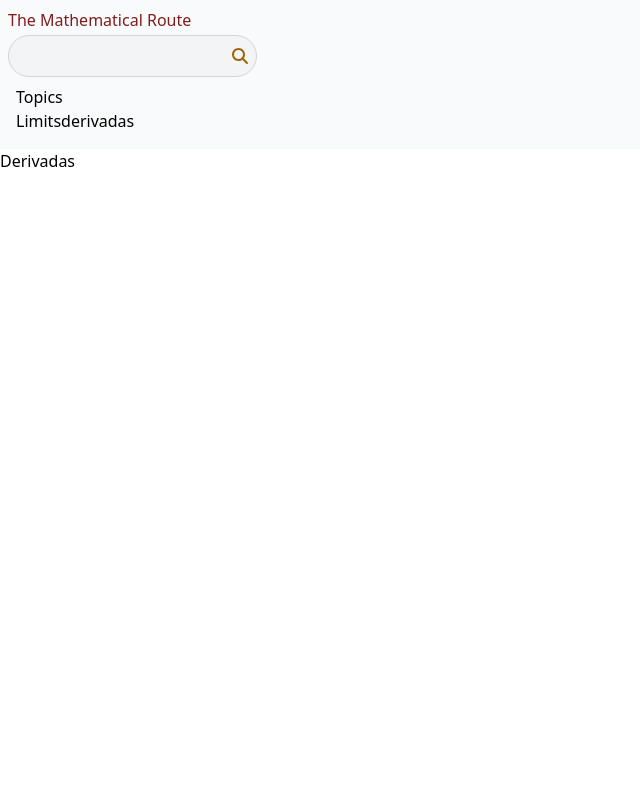
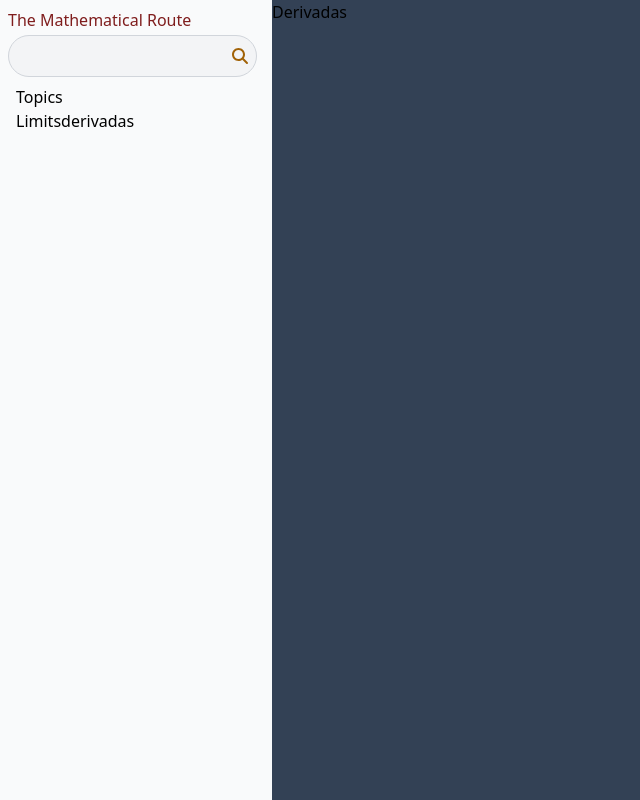
Before and after one commit to qwik-zgheib/MathematicalRoute, a React (Vite) app: page /derivadas in a window 1280 px wide. Shown: the whole page, without its empty margins (0-640 px from the left). Built offline with nearby package versions, Linux system fonts and the light colour scheme.

Commit message:
estilos en search

```diff
--- a/src/components/Derivadas.jsx
+++ b/src/components/Derivadas.jsx
@@ -1,6 +1,6 @@
 import Menu from "./Menu"
 export function Derivadas(){
-    return ( <div>
+    return ( <div className="flex flex-row w-full h-screen bg-slate-700">
         <Menu/>
         <h1>Derivadas</h1>
      </div>)
--- a/src/components/Limits.jsx
+++ b/src/components/Limits.jsx
@@ -1,7 +1,7 @@
 import Menu from "./Menu"
 export function Limits(){
     return (
-        <div>
+        <div className="flex flex-row w-full h-screen bg-slate-700">
            <Menu/>
            <h1>Limites</h1>
         </div>
```
